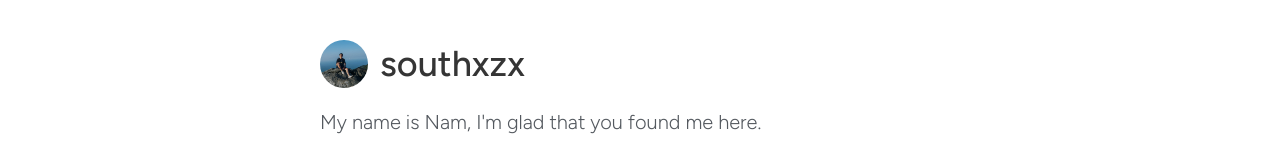
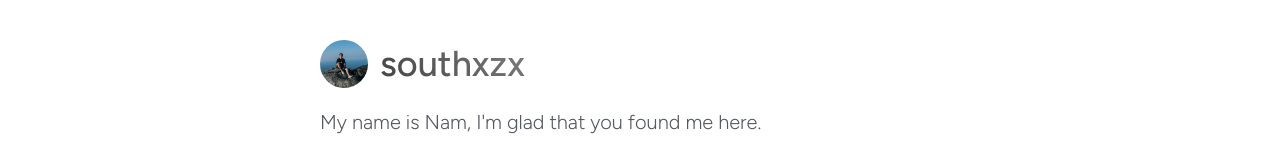
Before and after one commit to southxzx/handbook, a Next.js app: page / in a window 1280 px wide. Shown: the top 160 px of the page. Built offline with nearby package versions, Linux system fonts and the light colour scheme.

Commit message:
⛱ add animation to header

```diff
--- a/pages/index.tsx
+++ b/pages/index.tsx
@@ -98,7 +98,7 @@ export default function Index(props: Props) {
             className="rounded-full mr-3"
           />
           <div>
-            <h1 className="text-4xl font-medium">southxzx</h1>
+            <h1 className="text-4xl font-medium colorized">southxzx</h1>
           </div>
         </div>
 
--- a/styles/globals.css
+++ b/styles/globals.css
@@ -4,6 +4,19 @@
 
 :root {
   --color: #353535;
+  --lightGrey: #bfbfbf;
+  /* --color-gradient: linear-gradient(45deg, var(--lightGrey), var(--color)); */
+  --color-gradient-1: #353535;
+  /* --color-gradient-2: #54595f; */
+  --color-gradient-3: #bfbfbf;
+  --color-gradient: linear-gradient(
+    45deg,
+    var(--color-gradient-1),
+    var(--color-gradient-3),
+    var(--color-gradient-1),
+    var(--color-gradient-3)
+  );
+  --gradient-animation: 10s linear infinite alternate;
   /* --bg: #f0f2f6; */
 }
 
@@ -89,3 +102,24 @@ body {
   margin: 0;
   padding: 0;
 }
+
+.colorized {
+  background: var(--color-gradient);
+  animation: gradient var(--gradient-animation);
+  background-clip: text;
+  -webkit-background-clip: text;
+  -webkit-text-fill-color: transparent;
+  background-size: 700% 700%;
+}
+
+@keyframes gradient {
+  0% {
+    background-position: 0% 50%;
+  }
+  50% {
+    background-position: 100% 50%;
+  }
+  100% {
+    background-position: 0% 50%;
+  }
+}
```
